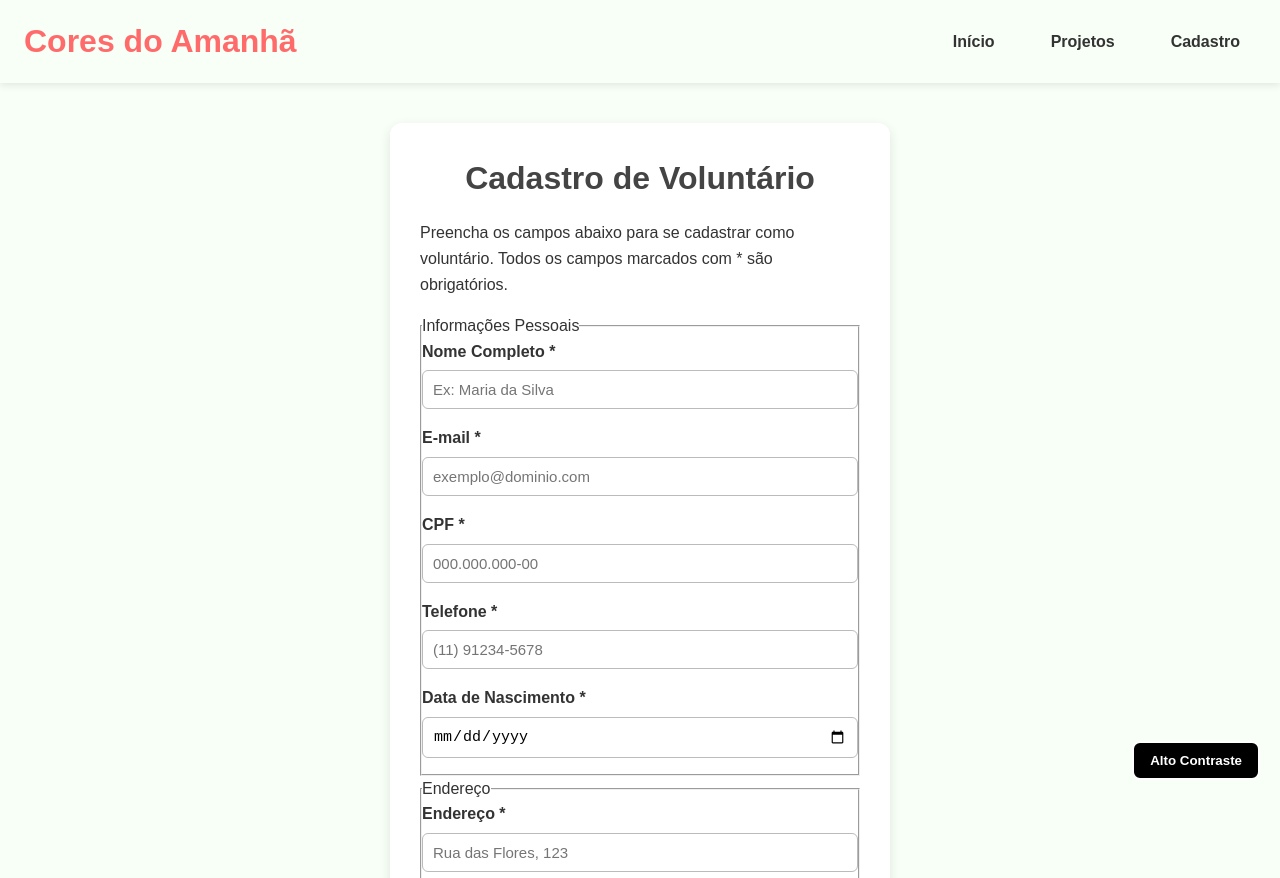
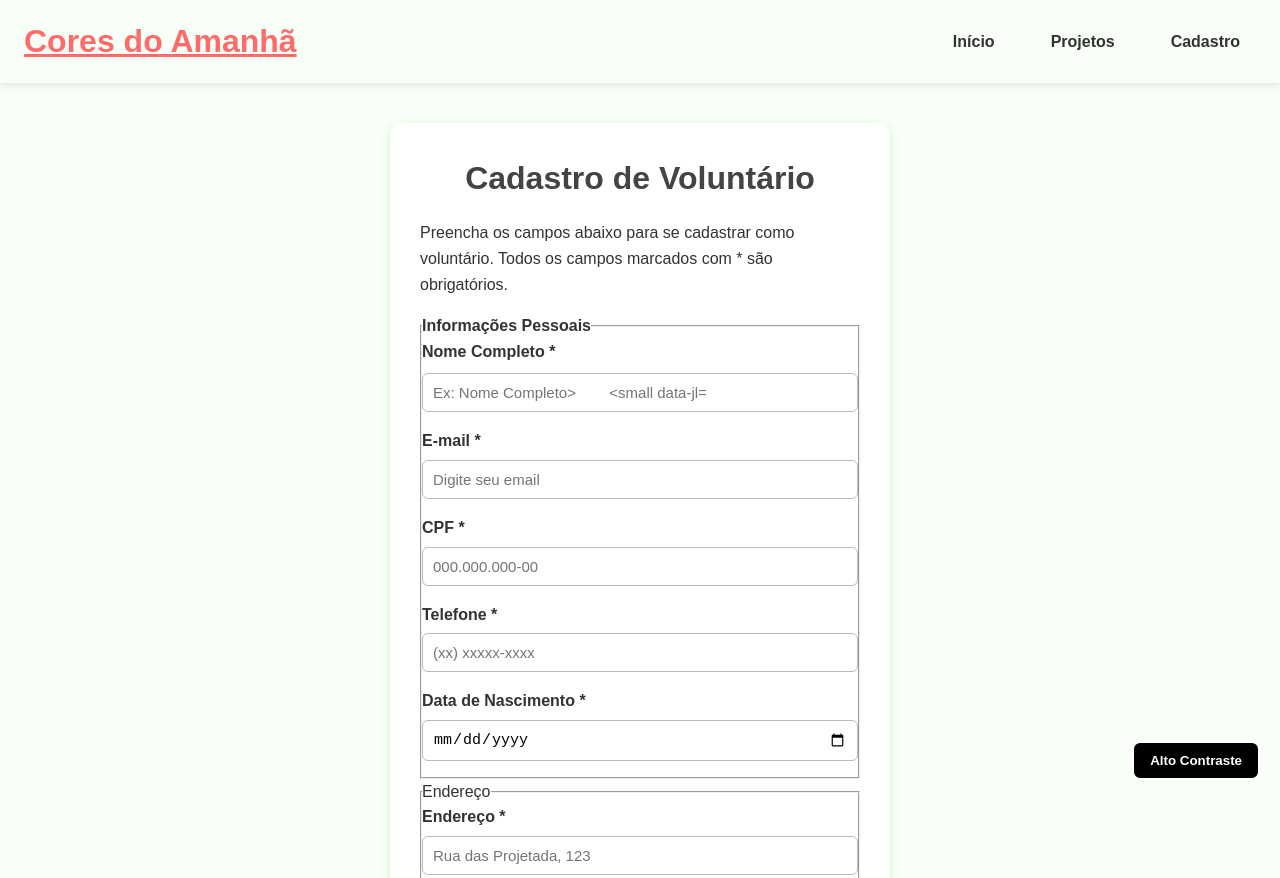
Before and after one commit to JohnathanRodrigues89/site-ong-cores-do-amanh-, a plain HTML site: page docs/cadastro.html in a window 1280 px wide. Shown: the top 878 px of the page. Drawn offline with Linux system fonts and the light colour scheme.

Commit message:
Salvando alterações locais em cadastro.html

```diff
--- a/docs/cadastro.html
+++ b/docs/cadastro.html
@@ -9,8 +9,8 @@
 <body>
 
 <header class="page-header">
-  <nav class="navbar">
-    <div class="navbar__brand">Cores do Amanhã</div>
+  <nav class="navbar" aria-label="Menu principal">
+        <a href="index.html" class="navbar__brand">Cores do Amanhã</a>
     <button class="hamburger" aria-label="Abrir menu">
       <span class="bar"></span>
       <span class="bar"></span>
@@ -33,17 +33,17 @@
   <form id="form-cadastro" novalidate aria-describedby="instrucoes-cadastro">
 
     <fieldset>
-      <legend>Informações Pessoais</legend>
+      <legend><strong>Informações Pessoais</strong></legend>
 
       <div class="form-group">
         <label for="nome">Nome Completo <span aria-hidden="true">*</span></label>
-        <input type="text" id="nome" name="nome" required autocomplete="name" placeholder="Ex: Maria da Silva">
+        <input type="text" id="nome" name="nome" required autocomplete="name" placeholder="Ex: Nome Completo>
         <small class="error-message"></small>
       </div>
 
       <div class="form-group">
         <label for="email">E-mail <span aria-hidden="true">*</span></label>
-        <input type="email" id="email" name="email" required autocomplete="email" placeholder="exemplo@dominio.com">
+        <input type="email" id="email" name="email" required autocomplete="email" placeholder="Digite seu email">
         <small class="error-message"></small>
       </div>
 
@@ -55,7 +55,7 @@
 
       <div class="form-group">
         <label for="telefone">Telefone <span aria-hidden="true">*</span></label>
-        <input type="tel" id="telefone" name="telefone" required maxlength="15" autocomplete="tel" placeholder="(11) 91234-5678">
+        <input type="tel" id="telefone" name="telefone" required maxlength="15" autocomplete="tel" placeholder="(xx) xxxxx-xxxx">
         <small class="error-message"></small>
       </div>
 
@@ -71,7 +71,7 @@
 
       <div class="form-group">
         <label for="endereco">Endereço <span aria-hidden="true">*</span></label>
-        <input type="text" id="endereco" name="endereco" required autocomplete="street-address" placeholder="Rua das Flores, 123">
+        <input type="text" id="endereco" name="endereco" required autocomplete="street-address" placeholder="Rua das Projetada, 123">
         <small class="error-message"></small>
       </div>
 
@@ -100,6 +100,7 @@
 
 <footer class="page-footer">
   <p>&copy; 2025 Cores do Amanhã</p>
+  <p>Desenvolvido por Johnathan Rodrigues - Todos os direitos reservados</p>
   <div class="page-footer-social-media">
     <a href="#"><img src="assets/icons/fb.svg" alt="Facebook"></a>
     <a href="#"><img src="assets/icons/int.svg" alt="Instagram"></a>
@@ -107,7 +108,6 @@
   </div>
 </footer>
 
-<button class="btn-contraste">Alto Contraste</button>
 <script src="js/script.js"></script>
 </body>
 </html>
```
